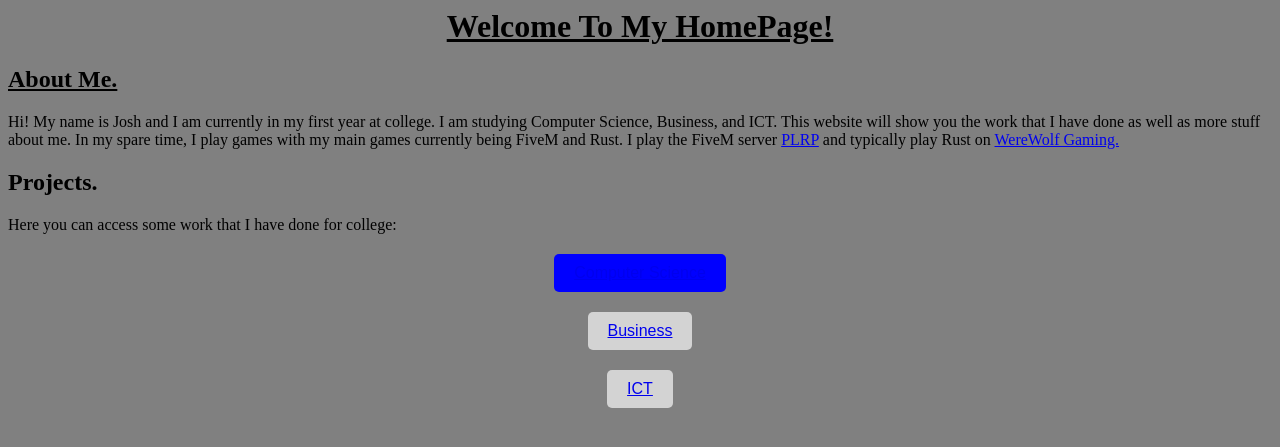
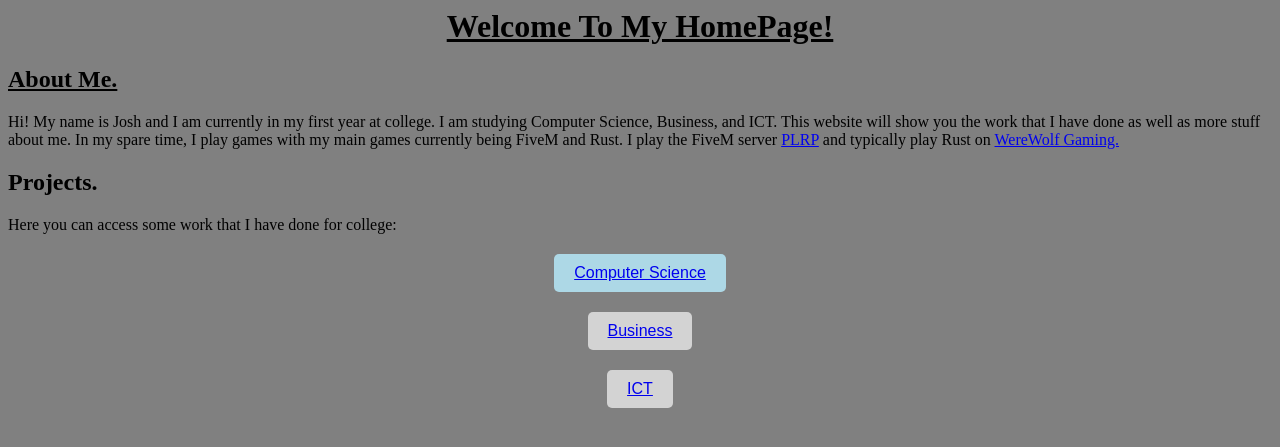
Before and after one commit to josh8880/josh8880.github.io, a PHP site: page / in a window 1280 px wide, with the pointer over the restyled element. Shown: the top 447 px of the page. Run offline with PHP 8.4, Linux system fonts and the light colour scheme.

Commit message:
Update stylesheet4.css

```diff
--- a/stylesheet4.css
+++ b/stylesheet4.css
@@ -22,7 +22,7 @@ button {
   text-decoration: none;
 }
 button:hover {
-    background-color: blue;
+    background-color: lightblue;
 }
 
 body {
```
